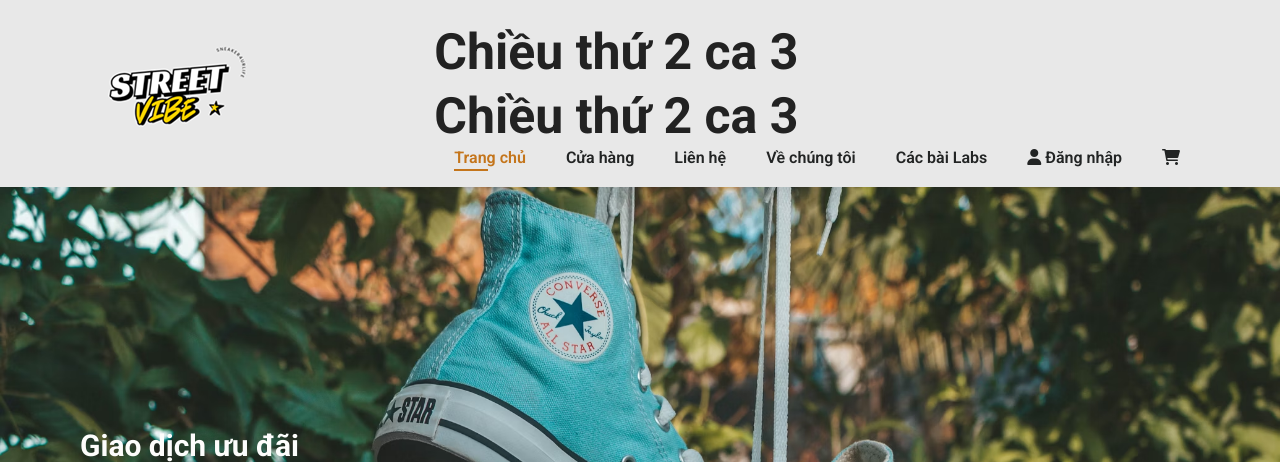
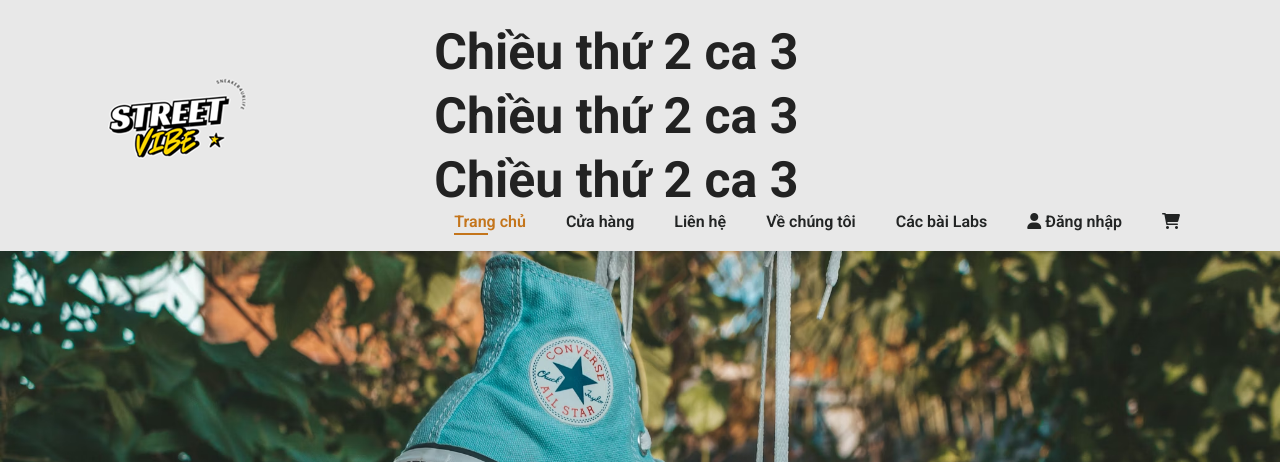
Before and after one commit to vhhuyy107/project1, a PHP site: page / in a window 1280 px wide. Shown: the top 462 px of the page. Run offline with PHP 8.4, Linux system fonts and the light colour scheme; data comes from the database, SQL or seed files in the repository.

Commit message:
test lan 4

```diff
--- a/index.php
+++ b/index.php
@@ -27,6 +27,7 @@ $res_new = $conn->query($sql_new);
     <section id="header">
         <a href="index.php"><img src="./image/logo.png" class="logo"></a>
         <div>
+            <h1>Chiều thứ 2 ca 3</h1>
             <h1>Chiều thứ 2 ca 3</h1>
             <h1>Chiều thứ 2 ca 3</h1>
             <ul id="navbar">
```
